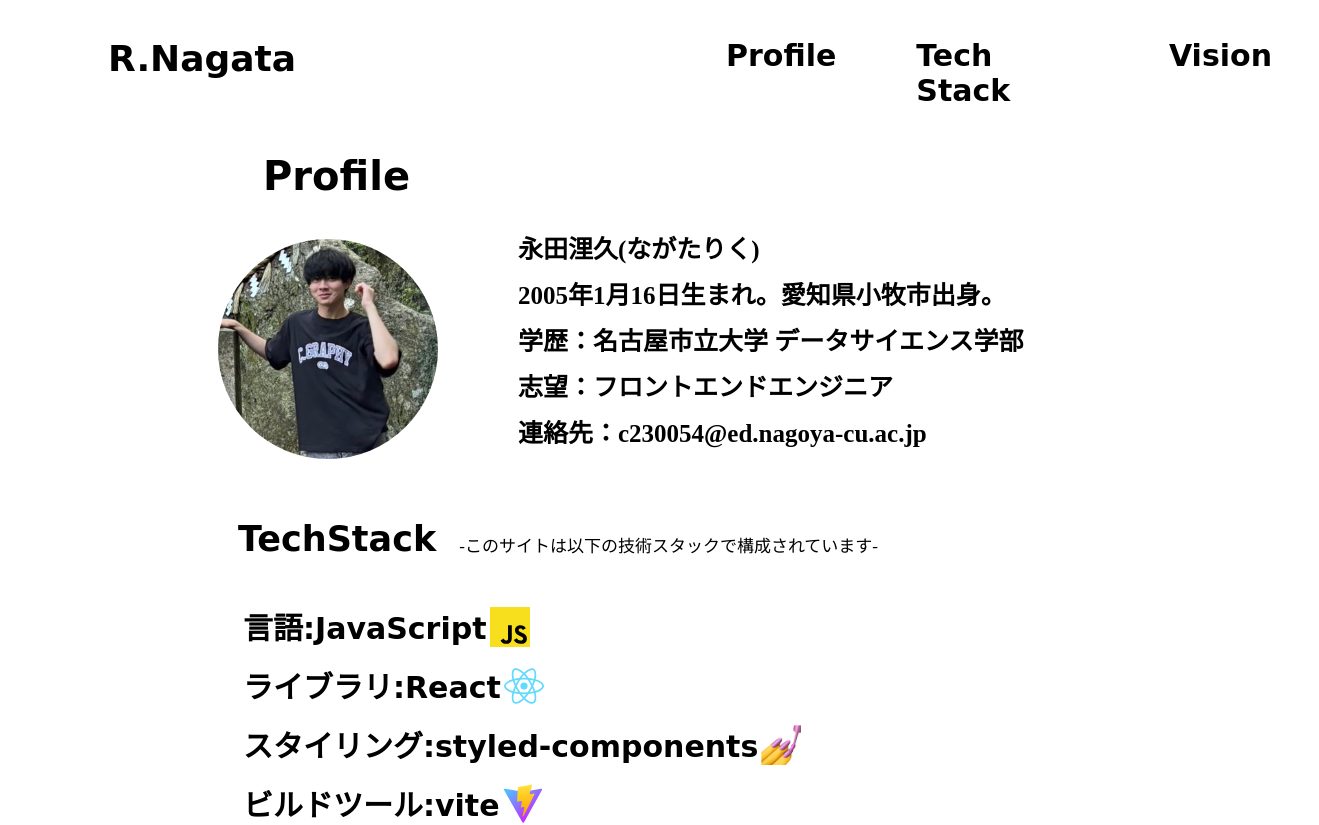
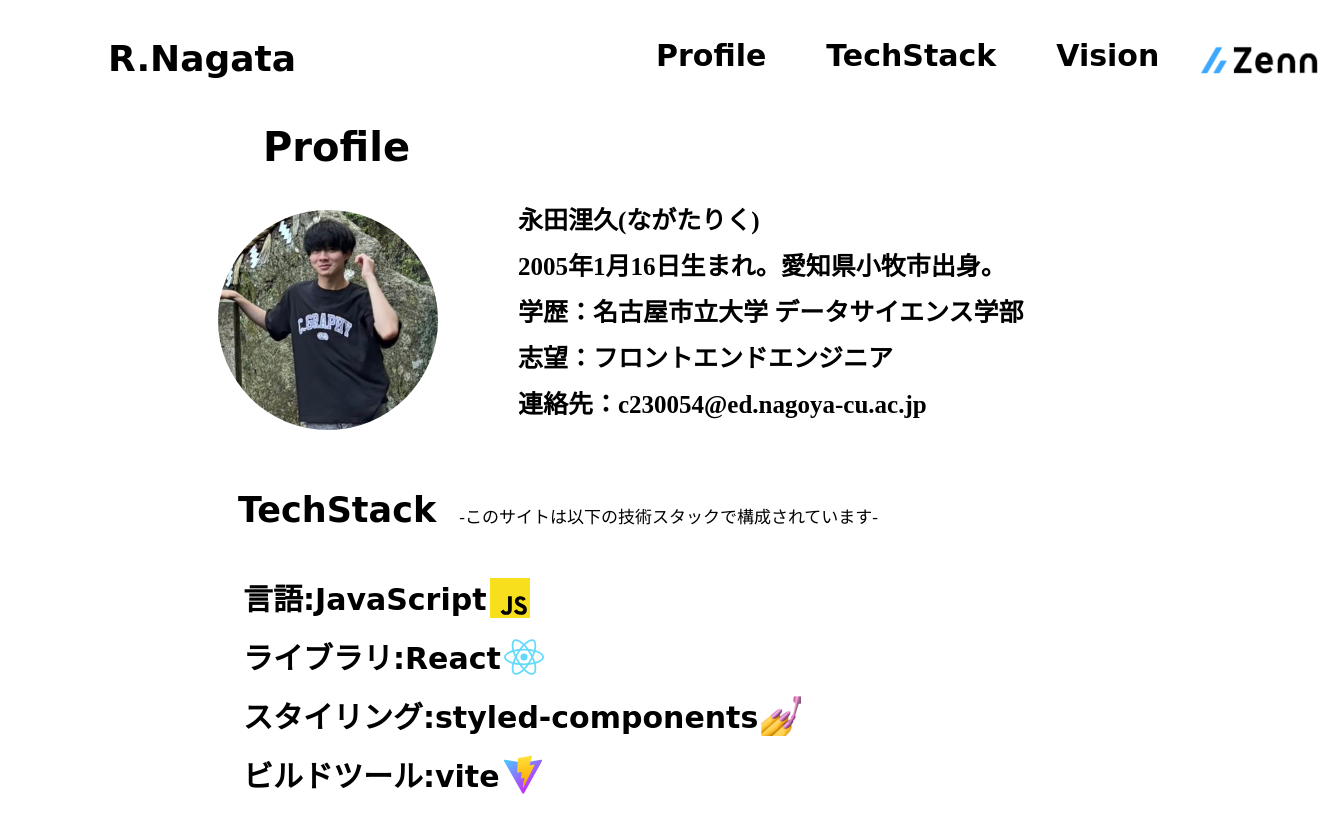
Before and after one commit to aukri1690/portfolio, a React (Vite) app: page / in a window 1280 px wide. Shown: the top 825 px of the page, 1319 px wide, since content can reach past the window. Built offline with nearby package versions, Linux system fonts and the light colour scheme.

Commit message:
zennのアイコンとリンクを実装

```diff
--- a/src/components/Header.jsx
+++ b/src/components/Header.jsx
@@ -1,5 +1,6 @@
 import styled from "styled-components";
 import { Link } from 'react-scroll';
+import zenn from "../images/zenn.png";
 
 const HeaderContainer = styled.div`
     display: flex;
@@ -14,14 +15,20 @@ const Title = styled.h2`
 
 const IntroduceContainer = styled.div`
     display:flex;
-    margin-left:350px;
+    margin-left:300px;
 `
 
 const Introduce = styled.h3`
     font-size:30px;
-    margin-left:80px;
+    margin-left:60px;
     cursor: pointer;
-`
+`;
+
+const Img = styled.img`
+    width:120px;
+    height:30px;
+    margin:37px 0px 0px 40px;
+`;
 
 const Header = () => {
     return (
@@ -32,11 +39,14 @@ const Header = () => {
                 <Introduce>Profile</Introduce>
             </Link>
             <Link to="techstack" smooth={true} duration={500}>
-                <Introduce>Tech Stack</Introduce>
+                <Introduce>TechStack</Introduce>
             </Link>
             <Link to="vision" smooth={true} duration={500}>
                 <Introduce>Vision</Introduce>
             </Link>
+            <a href="https://zenn.dev/aukri1690" target="_blank" rel="noopener noreferrer">
+                <Img src={zenn}/>
+            </a>
         </IntroduceContainer>
         </HeaderContainer>
     );
```
Also changed, not shown: src/images/zenn.png (added).
